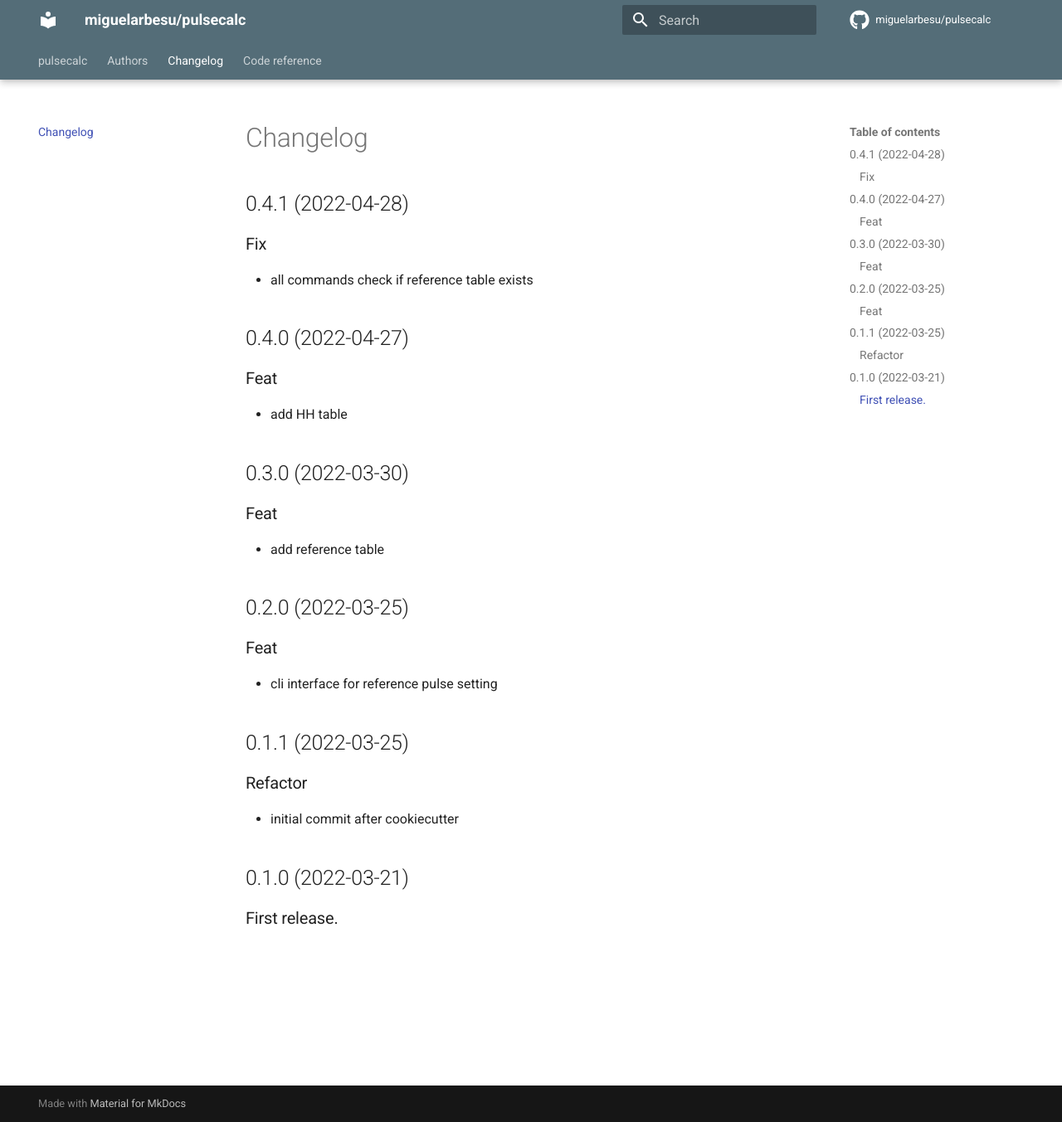
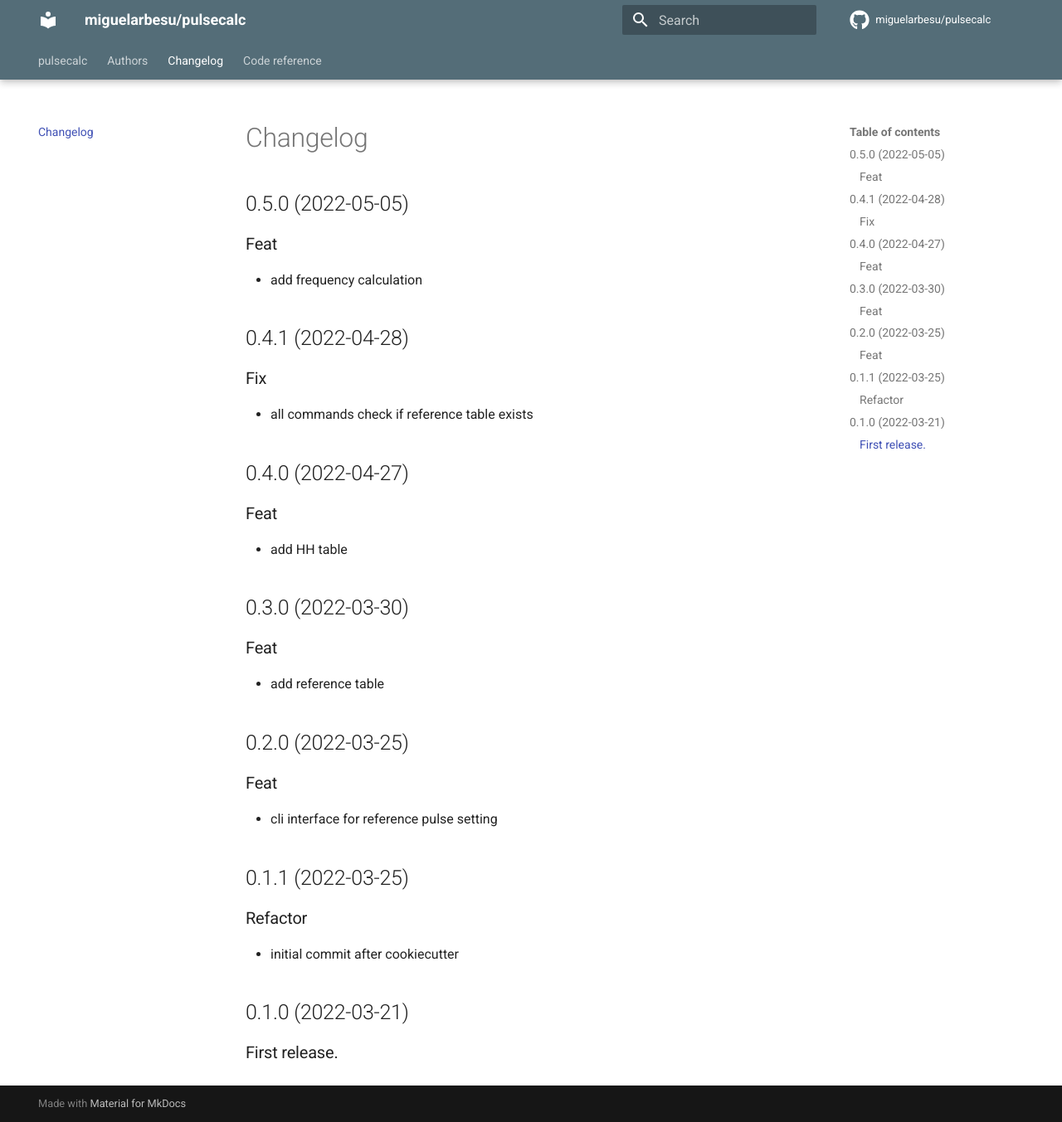
Before and after one commit to miguelarbesu/pulsecalc, an MkDocs documentation site: the page built from docs/changelog.md, in a window 1280 px wide and 1353 px high. Shown: the whole window at 83% size. Built offline with MkDocs 1.6.1 and Material for MkDocs 9.7.7, drawn with Linux system fonts in a browser that asks for light colours; comment, search, counter and statistics services are not loaded.

Commit message:
bump: version 0.4.1 → 0.5.0

```diff
--- a/docs/changelog.md
+++ b/docs/changelog.md
@@ -1,4 +1,10 @@
 # Changelog
+
+## 0.5.0 (2022-05-05)
+
+### Feat
+
+- add frequency calculation
 
 ## 0.4.1 (2022-04-28)
 
--- a/pyproject.toml
+++ b/pyproject.toml
@@ -1,5 +1,5 @@
 [tool.commitizen]
-version = "0.4.1"
+version = "0.5.0"
 version_files = ["src/pulsecalc/_version.py"]
 changelog_file = "docs/changelog.md"
 update_changelog_on_bump = true
```
